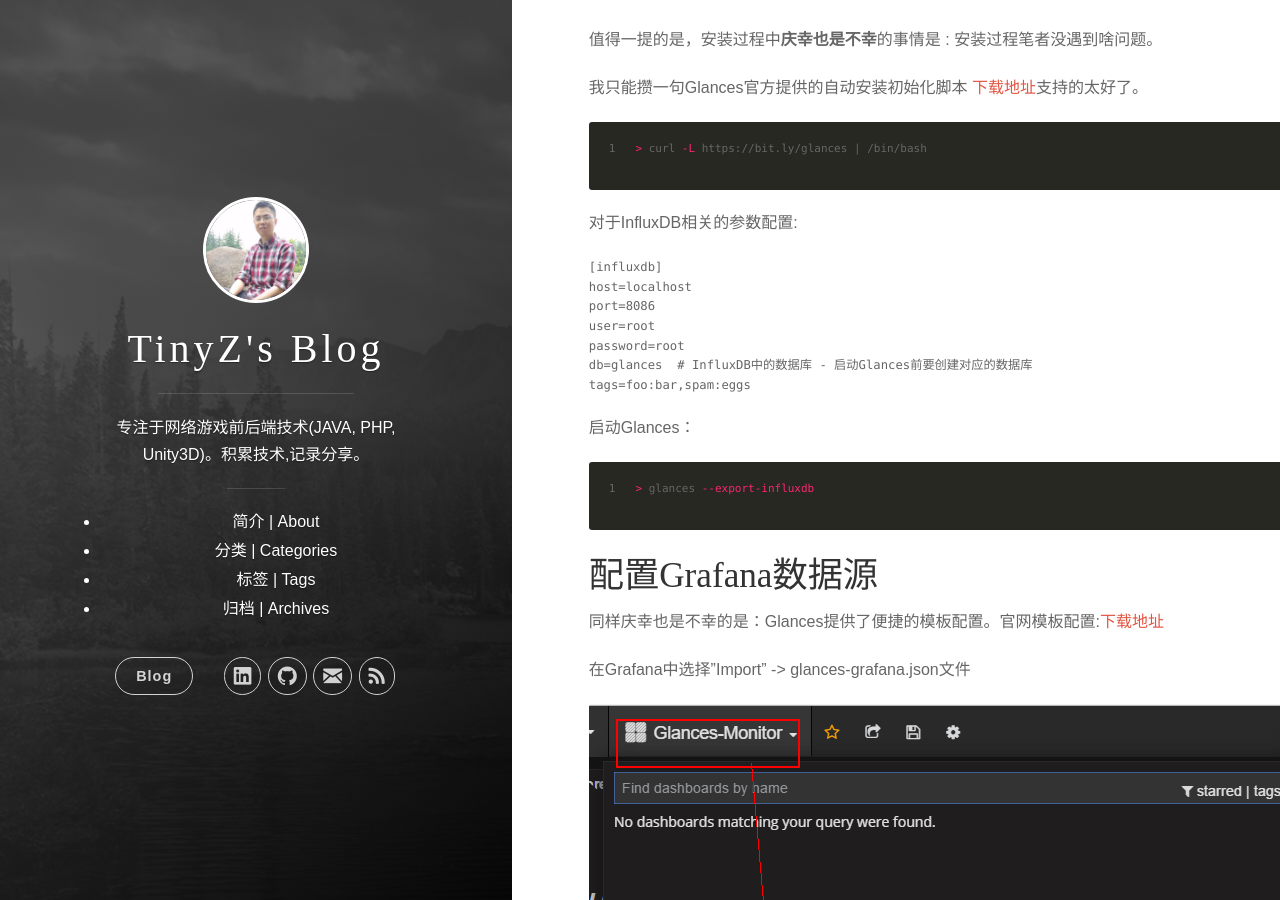
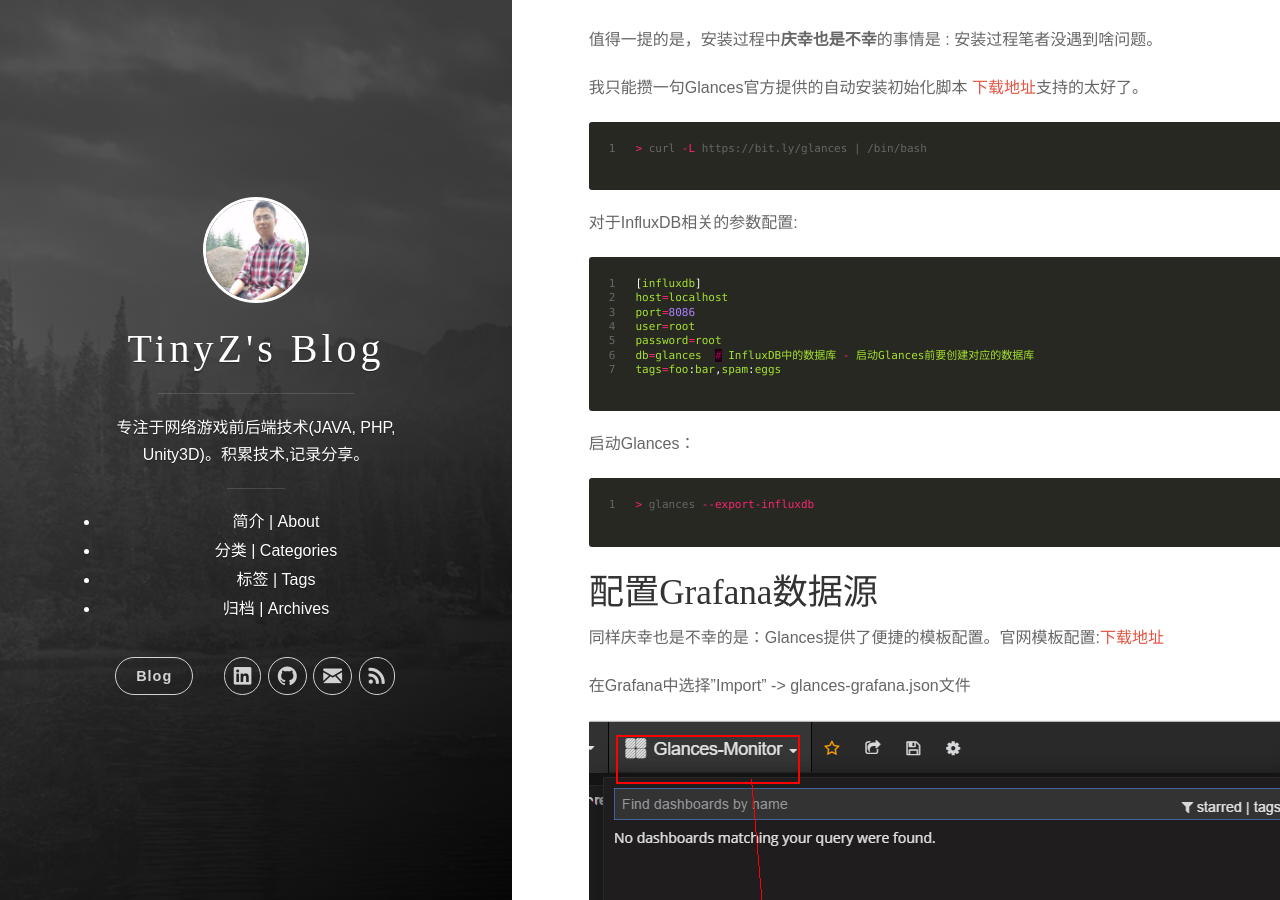
Before and after one commit to zou90512/web_tinyz, a Jekyll site: the page built from _posts/operation/2016-10-01-Glances_Monitor_Centos_InfluxDB_Grafana.md, in a window 1280 px wide and 900 px high, scrolled down 1593 px. Built offline with Jekyll 4.4.1, drawn with Linux system fonts in a browser that asks for light colours.

Commit message:
Fixed : 修复代码颜色

````diff
--- a/_posts/operation/2016-10-01-Glances_Monitor_Centos_InfluxDB_Grafana.md
+++ b/_posts/operation/2016-10-01-Glances_Monitor_Centos_InfluxDB_Grafana.md
@@ -50,7 +50,7 @@
 
 对于InfluxDB相关的参数配置:
 
-```INI
+```javascript
 [influxdb]
 host=localhost
 port=8086
````
